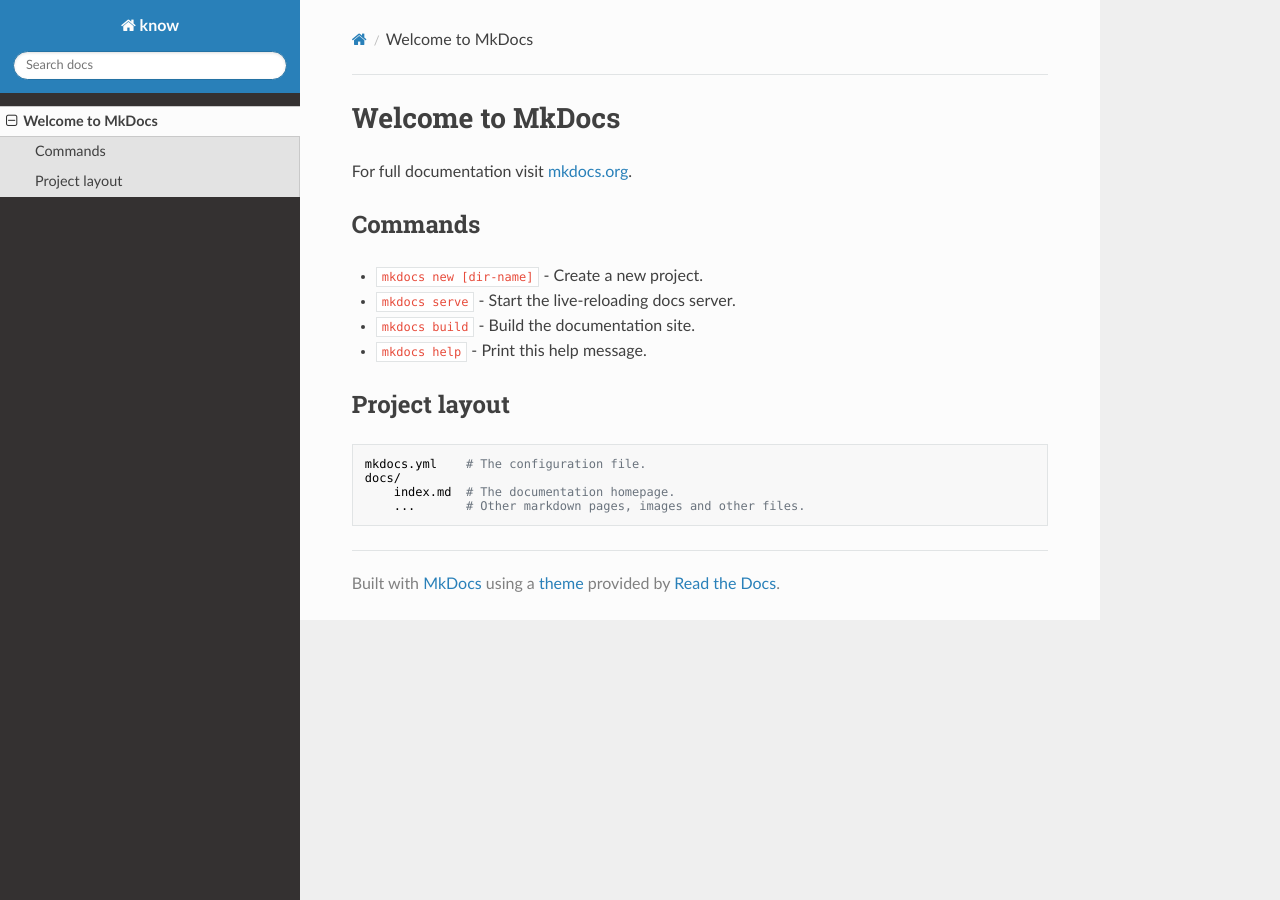
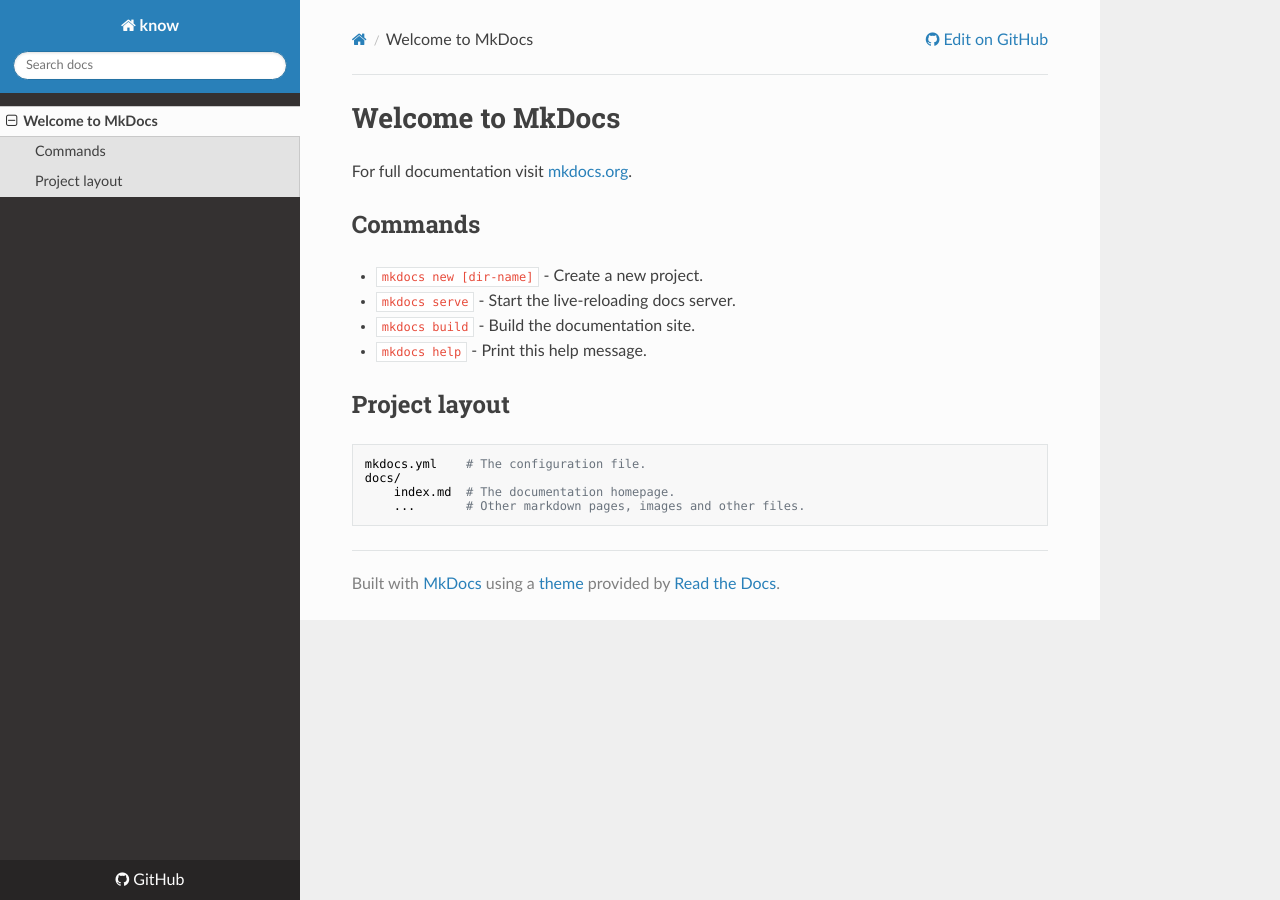
Before and after one commit to alexcreasy/know, an MkDocs documentation site: the page built from docs/index.md, in a window 1280 px wide. Built offline with MkDocs 1.6.1, drawn with Linux system fonts in a browser that asks for light colours; nearby versions of some CDN libraries.

Commit message:
Update metadata

```diff
--- a/mkdocs.yml
+++ b/mkdocs.yml
@@ -1,2 +1,6 @@
 site_name: know
+site_url: https://know.alcr.uk
+repo_url: https://github.com/alexcreasy/know.git
+repo_name: GitHub
 theme: readthedocs
+docs_dir: docs
```
